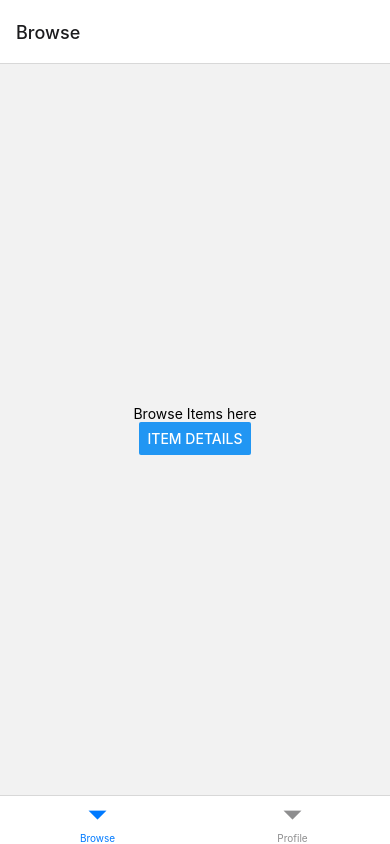
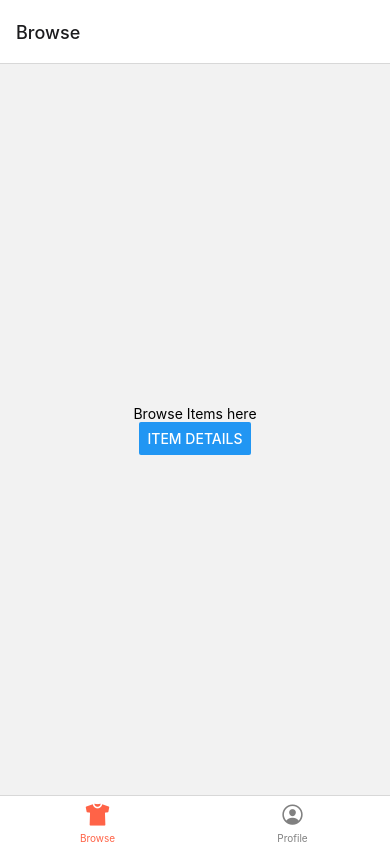
Before and after one commit to dinosaur96m/thrifted-react-native, a React Native app: screen /Home in a window 390 px wide. Built offline with nearby package versions, Linux system fonts and the light colour scheme.

Commit message:
styled nav bar

```diff
--- a/screens/Home.js
+++ b/screens/Home.js
@@ -3,6 +3,7 @@
 import { NavigationContainer } from '@react-navigation/native'
 import { createBottomTabNavigator } from '@react-navigation/bottom-tabs'
 import { textShadowColor } from 'react-native/Libraries/Components/View/ReactNativeStyleAttributes'
+import { Ionicons } from '@expo/vector-icons'
 
 // import views
 import Browse from './items/Browse'
@@ -10,13 +11,31 @@
 
 const Tab = createBottomTabNavigator()
 
-export default function Home ({navigation}) {
+export default function Home({ navigation }) {
 
-    return(
-            <Tab.Navigator>
-                <Tab.Screen name="Browse" component={Browse}/>
-                <Tab.Screen name="Profile" component={Profile}/>
-            </Tab.Navigator>
+    return (
+        <Tab.Navigator
+            screenOptions={({ route }) => ({
+                tabBarIcon: ({ focused, color, size }) => {
+                    let iconName;
+
+                    if (route.name === 'Browse') {
+                        iconName = focused
+                            ? 'md-shirt'
+                            : 'md-shirt-outline';
+                    } else if (route.name === 'Profile') {
+                        iconName = focused ? 'md-person-circle' : 'md-person-circle-outline';
+                    }
+                    // You can return any component that you like here!
+                    return <Ionicons name={iconName} size={size} color={color} />;
+                },
+                tabBarActiveTintColor: 'tomato',
+                tabBarInactiveTintColor: 'gray',
+            })}
+        >
+            <Tab.Screen name="Browse" component={Browse} />
+            <Tab.Screen name="Profile" component={Profile} />
+        </Tab.Navigator>
 
     )
 }
```
